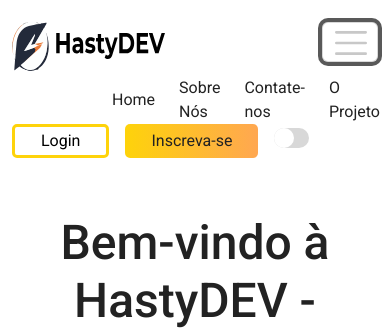
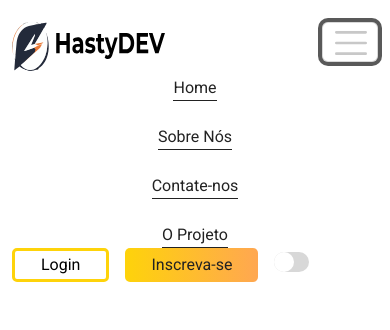
Before and after one commit to Hasty-DEV/HastyDEV, a React (Vite) app in the folder frontend/: page / in a window 390 px wide. Both pictures are taken after a click on the button 350 px from the left and 42 px from the top of the page. Shown: the top 330 px of the page. Built offline with nearby package versions, Linux system fonts and the light colour scheme.

Commit message:
Respnsividade dos NavLinks.

```diff
--- a/frontend/src/components/NavLinks/NavLinks.styles.ts
+++ b/frontend/src/components/NavLinks/NavLinks.styles.ts
@@ -5,4 +5,27 @@ import styled from 'styled-components';
 export const StyledNavLink = styled(Nav.Link)`
   color: ${props => props.theme.colors.text};
   text-decoration: none;
+  transition: .5s all;
+
+  &:hover {
+    color: ${(props) => props.theme.colors.span};
+  }
 `;
+
+export const StyledNavLinksContainer = styled.div`
+  margin-left: 100px;
+
+  @media (max-width: 991px) {
+    margin-left: 0;
+    flex-direction: column;
+
+    .nav-item {
+      text-align: center;
+      border-bottom: 1px solid ${(props) => props.theme.colors.text};
+
+      &:hover {
+        border-bottom: 1px solid ${(props) => props.theme.colors.span} ;
+      }
+    }
+  }
+`;
--- a/frontend/src/components/NavLinks/NavLinks.tsx
+++ b/frontend/src/components/NavLinks/NavLinks.tsx
@@ -1,10 +1,10 @@
 import { Link } from "react-router-dom";
-import { StyledNavLink } from "./NavLinks.styles";
+import { StyledNavLink, StyledNavLinksContainer } from "./NavLinks.styles";
 import { Nav } from "react-bootstrap";
 
 const NavLinks: React.FC = () => {
   return (
-    <div className="d-flex align-items-center gap-4" style={{ marginLeft: 100 }}>
+    <StyledNavLinksContainer  className="d-flex align-items-center gap-4">
       <Nav.Item>
         <StyledNavLink as={Link} to="/">
           Home
@@ -25,7 +25,7 @@ const NavLinks: React.FC = () => {
           O Projeto
         </StyledNavLink>
       </Nav.Item>
-    </div>
+    </StyledNavLinksContainer>
   );
 };
 
```
Also changed, not shown: frontend/src/layout/Header/Header.tsx (+22 -19 lines).
